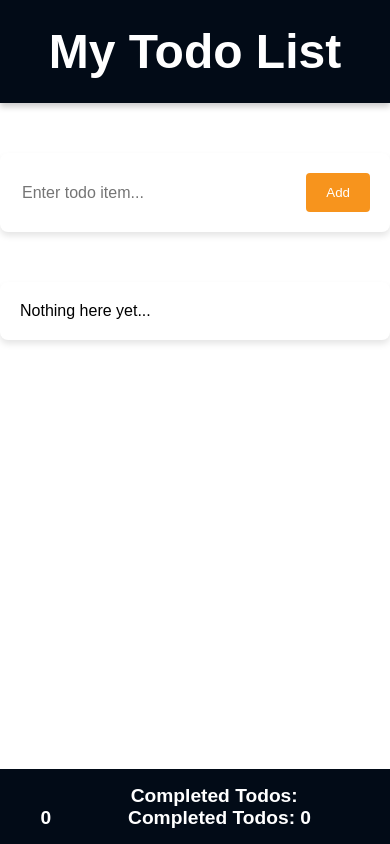
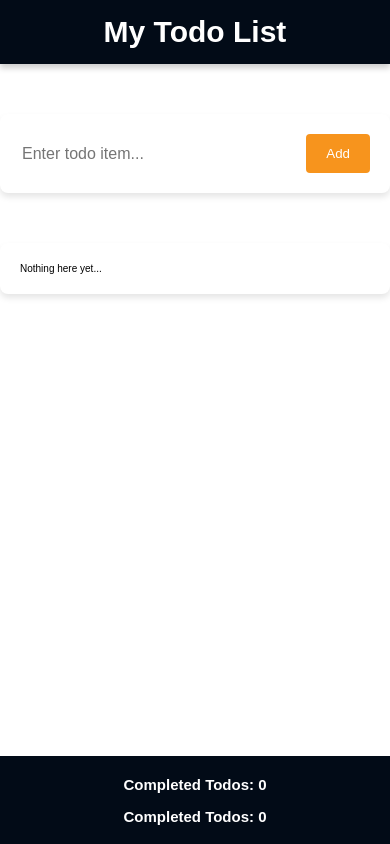
Before and after one commit to ameh-samson/todo-app, a React (Vite) app: page / in a window 390 px wide. Built offline with nearby package versions, Linux system fonts and the light colour scheme.

Commit message:
add media query

```diff
--- a/src/App.css
+++ b/src/App.css
@@ -1,5 +1,9 @@
 * {
   box-sizing: border-box;
+}
+
+html {
+  font-size: 16px;
 }
 
 body {
@@ -12,3 +16,9 @@ h1 {
   margin: 0;
   padding: 0;
 }
+
+@media (max-width: 400px) {
+  html {
+    font-size: 10px;
+  }
+}
--- a/src/components/Footer/Footer.jsx
+++ b/src/components/Footer/Footer.jsx
@@ -3,7 +3,8 @@ import styles from "./Footer.module.css";
 const Footer = ({ completedTodos, totalTodos }) => {
   return (
     <footer className={styles.footer}>
-      <span className={styles.item}>Completed Todos: {completedTodos}</span>
+      <span className={styles.item}>Completed Todos: {completedTodos}</span>{" "}
+      <br />
       <span className={styles.item}>Completed Todos: {totalTodos}</span>
     </footer>
   );
--- a/src/components/Footer/Footer.module.css
+++ b/src/components/Footer/Footer.module.css
@@ -1,7 +1,7 @@
 .footer {
   position: fixed;
   bottom: 0;
-  font-size: 1.2rem;
+  font-size: 1.5rem;
   font-weight: bold;
   text-align: center;
   width: 100%;
@@ -11,5 +11,6 @@
 }
 
 .item {
-  margin: 2em;
+  display: inline-block;
+  margin: 0.5em;
 }
```
